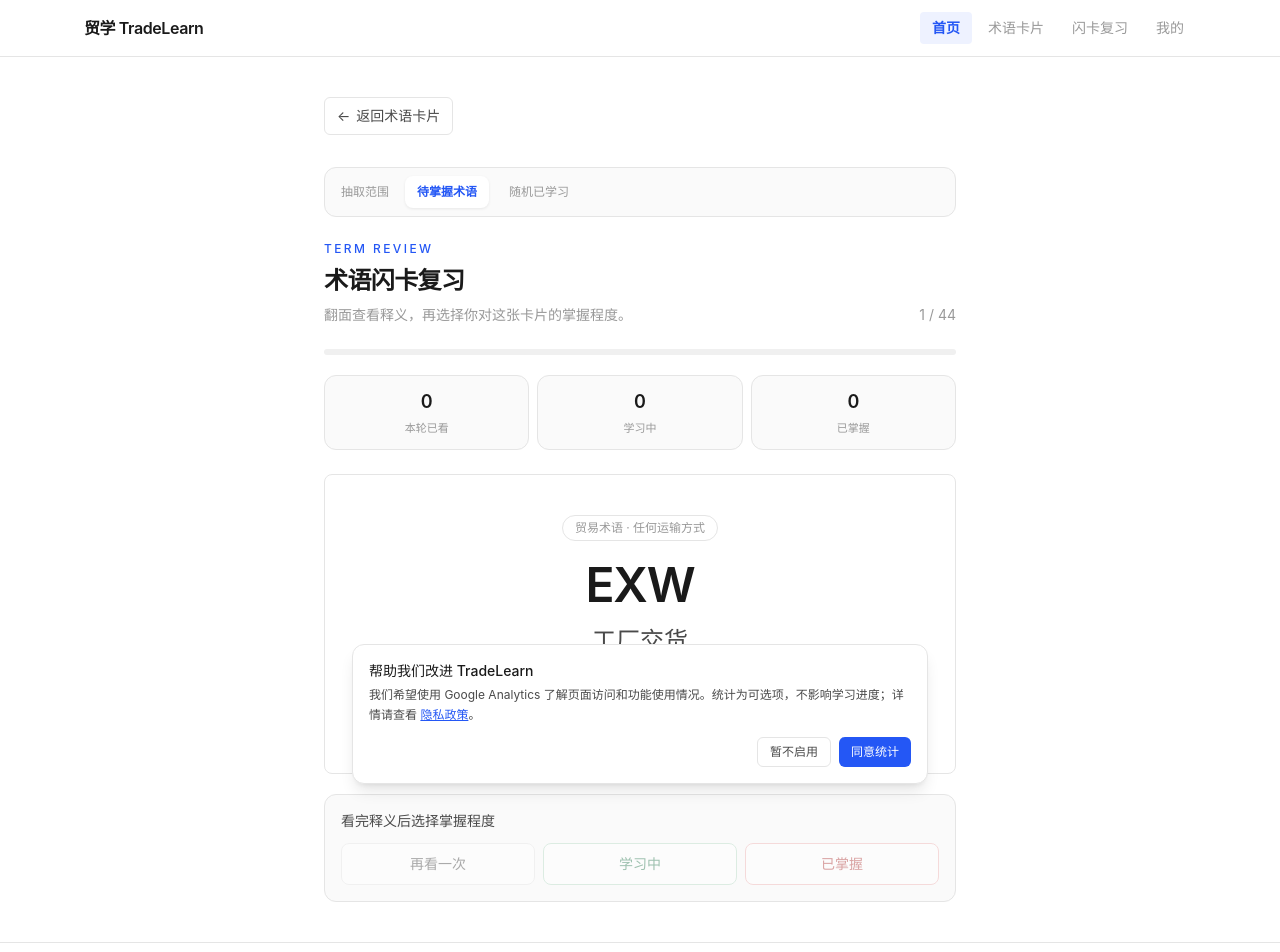
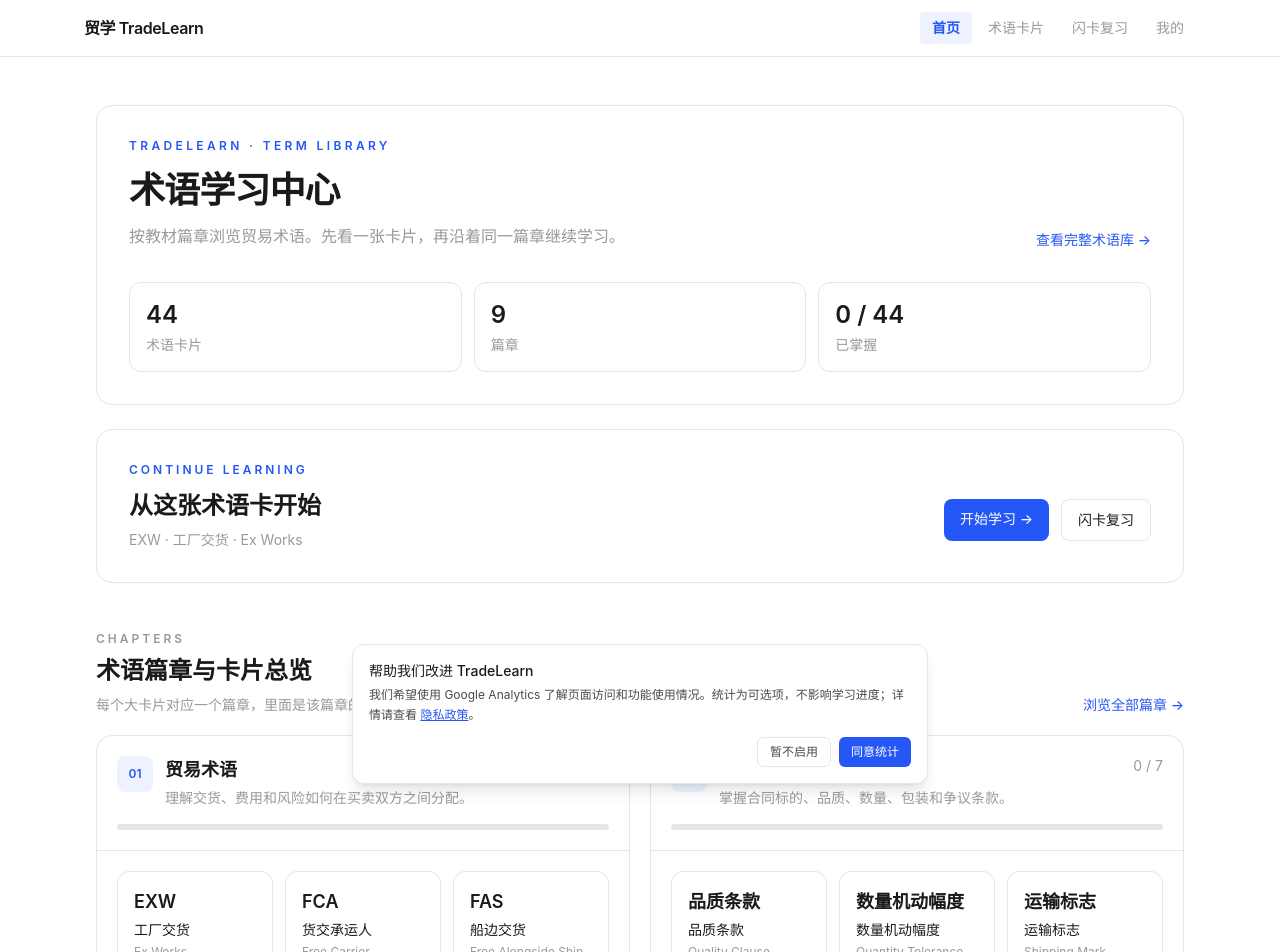
Before and after one commit to fjt926849-design/tradelearn, a Next.js app: page / in a window 1280 px wide. Shown: the top 952 px of the page. Built offline with nearby package versions, Linux system fonts and the light colour scheme; no server answers.

Commit message:
feat: restore term overview homepage

```diff
--- a/app/page.tsx
+++ b/app/page.tsx
@@ -1,17 +1,135 @@
-import { Suspense } from "react";
-import UnifiedFlashcards from "./flashcards/UnifiedFlashcards";
+"use client";
 
-/** Keep the root route focused on the primary term-review experience. */
+import Link from "next/link";
+import { useMemo } from "react";
+import Footer from "@/components/layout/Footer";
+import Header from "@/components/layout/Header";
+import { termLibraryCards, termLibraryChapters } from "@/data/term-library";
+import { useTermCardProgress } from "@/hooks/useTermCardProgress";
+
 export default function HomePage() {
+  const { getStatus, records } = useTermCardProgress();
+  const masteredCount = termLibraryCards.filter((term) => getStatus(term.id) === "mastered").length;
+  const continueTerm = useMemo(() => {
+    const started = termLibraryCards
+      .map((term) => ({
+        term,
+        status: getStatus(term.id),
+        lastOpenedAt: records[term.id]?.lastOpenedAt ?? 0,
+      }))
+      .filter(({ status, lastOpenedAt }) => status !== "mastered" && lastOpenedAt > 0)
+      .sort((a, b) => b.lastOpenedAt - a.lastOpenedAt)[0];
+
+    return started?.term ?? termLibraryCards.find((term) => getStatus(term.id) === "new") ?? termLibraryCards[0];
+  }, [getStatus, records]);
+  const continueStatus = getStatus(continueTerm.id);
+
   return (
-    <Suspense
-      fallback={
-        <div className="flex-1 max-w-xl mx-auto px-5 py-20 text-center">
-          <p className="text-sm" style={{ color: "var(--color-text-muted)" }}>加载中...</p>
+    <div className="min-h-screen" style={{ background: "#fff", color: "var(--color-text)" }}>
+      <Header />
+      <main>
+        <div className="mx-auto max-w-6xl px-5 py-8 sm:px-8 lg:py-12">
+          <section className="rounded-2xl border p-6 sm:p-8" style={{ borderColor: "var(--color-border)", background: "var(--color-surface)" }}>
+            <p className="text-xs font-semibold tracking-[0.28em]" style={{ color: "var(--color-accent)" }}>TRADELEARN · TERM LIBRARY</p>
+            <div className="mt-4 flex flex-col gap-6 lg:flex-row lg:items-end lg:justify-between">
+              <div>
+                <h1 className="text-3xl font-semibold tracking-tight sm:text-4xl">术语学习中心</h1>
+                <p className="mt-3 max-w-2xl text-base leading-7" style={{ color: "var(--color-text-muted)" }}>
+                  按教材篇章浏览贸易术语。先看一张卡片，再沿着同一篇章继续学习。
+                </p>
+              </div>
+              <Link href="/terms-preview" className="text-sm font-medium" style={{ color: "var(--color-accent)" }}>
+                查看完整术语库 →
+              </Link>
+            </div>
+            <div className="mt-8 grid gap-3 sm:grid-cols-3">
+              <Stat value={termLibraryCards.length} label="术语卡片" />
+              <Stat value={termLibraryChapters.length} label="篇章" />
+              <Stat value={`${masteredCount} / ${termLibraryCards.length}`} label="已掌握" />
+            </div>
+          </section>
+
+          <section className="mt-6 rounded-2xl border p-6 sm:p-8" style={{ borderColor: "var(--color-border)", background: "var(--color-surface)" }}>
+            <p className="text-xs font-semibold tracking-[0.25em]" style={{ color: "var(--color-accent)" }}>CONTINUE LEARNING</p>
+            <div className="mt-3 flex flex-col gap-5 lg:flex-row lg:items-center lg:justify-between">
+              <div>
+                <h2 className="text-2xl font-semibold">{continueStatus === "learning" ? "继续学习这张术语卡" : "从这张术语卡开始"}</h2>
+                <p className="mt-2 text-sm" style={{ color: "var(--color-text-muted)" }}>
+                  {continueTerm.code} · {continueTerm.name} · {continueTerm.english}
+                </p>
+              </div>
+              <div className="flex flex-wrap gap-3">
+                <Link href={continueTerm.href} className="rounded-lg px-4 py-2.5 text-sm font-medium text-white" style={{ background: "var(--color-accent)" }}>
+                  {continueStatus === "learning" ? "继续学习 →" : "开始学习 →"}
+                </Link>
+                <Link href="/flashcards" className="rounded-lg border px-4 py-2.5 text-sm font-medium" style={{ borderColor: "var(--color-border)", color: "var(--color-text)" }}>
+                  闪卡复习
+                </Link>
+              </div>
+            </div>
+          </section>
+
+          <section className="mt-12">
+            <div className="mb-5 flex flex-col gap-2 sm:flex-row sm:items-end sm:justify-between">
+              <div>
+                <p className="text-xs font-semibold tracking-[0.25em]" style={{ color: "var(--color-text-muted)" }}>CHAPTERS</p>
+                <h2 className="mt-2 text-2xl font-semibold">术语篇章与卡片总览</h2>
+                <p className="mt-2 text-sm" style={{ color: "var(--color-text-muted)" }}>每个大卡片对应一个篇章，里面是该篇章的小术语卡片。</p>
+              </div>
+              <Link href="/terms-preview" className="text-sm font-medium" style={{ color: "var(--color-accent)" }}>浏览全部篇章 →</Link>
+            </div>
+            <div className="grid gap-5 lg:grid-cols-2">
+              {termLibraryChapters.map((chapter) => {
+                const mastered = chapter.terms.filter((term) => getStatus(term.id) === "mastered").length;
+                const progress = chapter.terms.length ? Math.round((mastered / chapter.terms.length) * 100) : 0;
+                return (
+                  <article key={chapter.id} id={chapter.id} className="overflow-hidden rounded-2xl border" style={{ borderColor: "var(--color-border)", background: "var(--color-surface)" }}>
+                    <div className="border-b p-5" style={{ borderColor: "var(--color-border)" }}>
+                      <div className="flex items-start justify-between gap-4">
+                        <div className="flex items-start gap-3">
+                          <span className="flex h-9 w-9 shrink-0 items-center justify-center rounded-lg text-xs font-semibold" style={{ background: "var(--color-accent-soft)", color: "var(--color-accent)" }}>{chapter.number}</span>
+                          <div>
+                            <h3 className="text-lg font-semibold">{chapter.title}</h3>
+                            <p className="mt-1 text-sm" style={{ color: "var(--color-text-muted)" }}>{chapter.description}</p>
+                          </div>
+                        </div>
+                        <span className="shrink-0 text-sm" style={{ color: "var(--color-text-muted)" }}>{mastered} / {chapter.terms.length}</span>
+                      </div>
+                      <div className="mt-4 h-1.5 overflow-hidden rounded-full" style={{ background: "var(--color-border)" }}>
+                        <div className="h-full rounded-full" style={{ width: `${progress}%`, background: "var(--color-accent)" }} />
+                      </div>
+                    </div>
+                    <div className="grid gap-3 p-5 sm:grid-cols-3">
+                      {chapter.terms.slice(0, 3).map((term) => (
+                        <Link key={term.id} href={term.href} className="rounded-xl border p-4 transition-colors hover:border-blue-300" style={{ borderColor: "var(--color-border)" }}>
+                          <p className="text-lg font-semibold">{term.code}</p>
+                          <p className="mt-1 text-sm font-medium">{term.name}</p>
+                          <p className="mt-1 text-xs" style={{ color: "var(--color-text-muted)" }}>{term.english}</p>
+                        </Link>
+                      ))}
+                    </div>
+                    <div className="border-t px-5 py-4" style={{ borderColor: "var(--color-border)" }}>
+                      <Link href={`/terms-preview#${chapter.id}`} className="text-sm font-medium" style={{ color: "var(--color-accent)" }}>
+                        查看本篇全部 {chapter.terms.length} 个术语 →
+                      </Link>
+                    </div>
+                  </article>
+                );
+              })}
+            </div>
+          </section>
         </div>
-      }
-    >
-      <UnifiedFlashcards />
-    </Suspense>
+      </main>
+      <Footer />
+    </div>
   );
 }
+
+function Stat({ value, label }: { value: number | string; label: string }) {
+  return (
+    <div className="rounded-xl border px-4 py-4" style={{ borderColor: "var(--color-border)" }}>
+      <p className="text-2xl font-semibold">{value}</p>
+      <p className="mt-1 text-sm" style={{ color: "var(--color-text-muted)" }}>{label}</p>
+    </div>
+  );
+}
```
